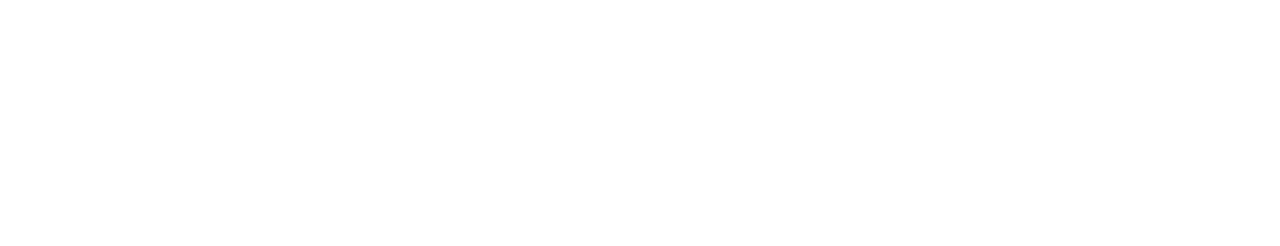
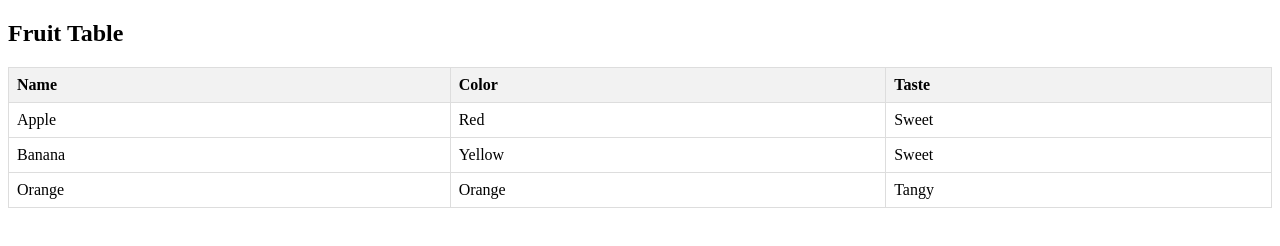
Before and after one commit to adarsh2920/myRepo, a plain HTML site: page index.html in a window 1280 px wide. Drawn offline with Linux system fonts and the light colour scheme.

Commit message:
version 1 of fruitTable

```diff
--- a/index.html
+++ b/index.html
@@ -3,8 +3,50 @@
 <head>
     <meta charset="UTF-8">
     <meta name="viewport" content="width=device-width, initial-scale=1.0">
-    <title>v4</title>
+    <title>Fruit Table</title>
+    <style>
+        table {
+            width: 100%;
+            border-collapse: collapse;
+        }
+        th, td {
+            border: 1px solid #ddd;
+            padding: 8px;
+            text-align: left;
+        }
+        th {
+            background-color: #f2f2f2;
+        }
+    </style>
 </head>
 <body>
+    <h2>Fruit Table</h2>
+    <table>
+        <thead>
+            <tr>
+                <th>Name</th>
+                <th>Color</th>
+                <th>Taste</th>
+            </tr>
+        </thead>
+        <tbody>
+            <tr>
+                <td>Apple</td>
+                <td>Red</td>
+                <td>Sweet</td>
+            </tr>
+            <tr>
+                <td>Banana</td>
+                <td>Yellow</td>
+                <td>Sweet</td>
+            </tr>
+            <tr>
+                <td>Orange</td>
+                <td>Orange</td>
+                <td>Tangy</td>
+            </tr>
+            <!-- Add more rows as needed -->
+        </tbody>
+    </table>
 </body>
 </html>
```
